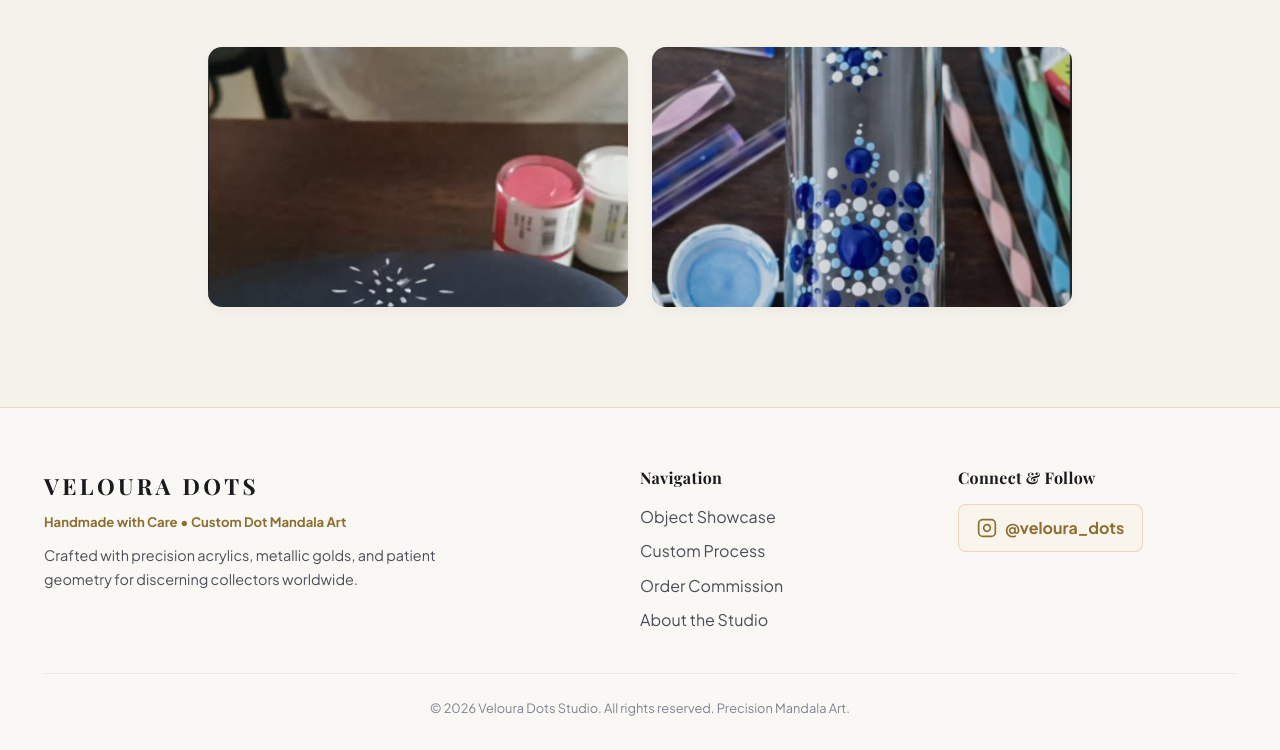
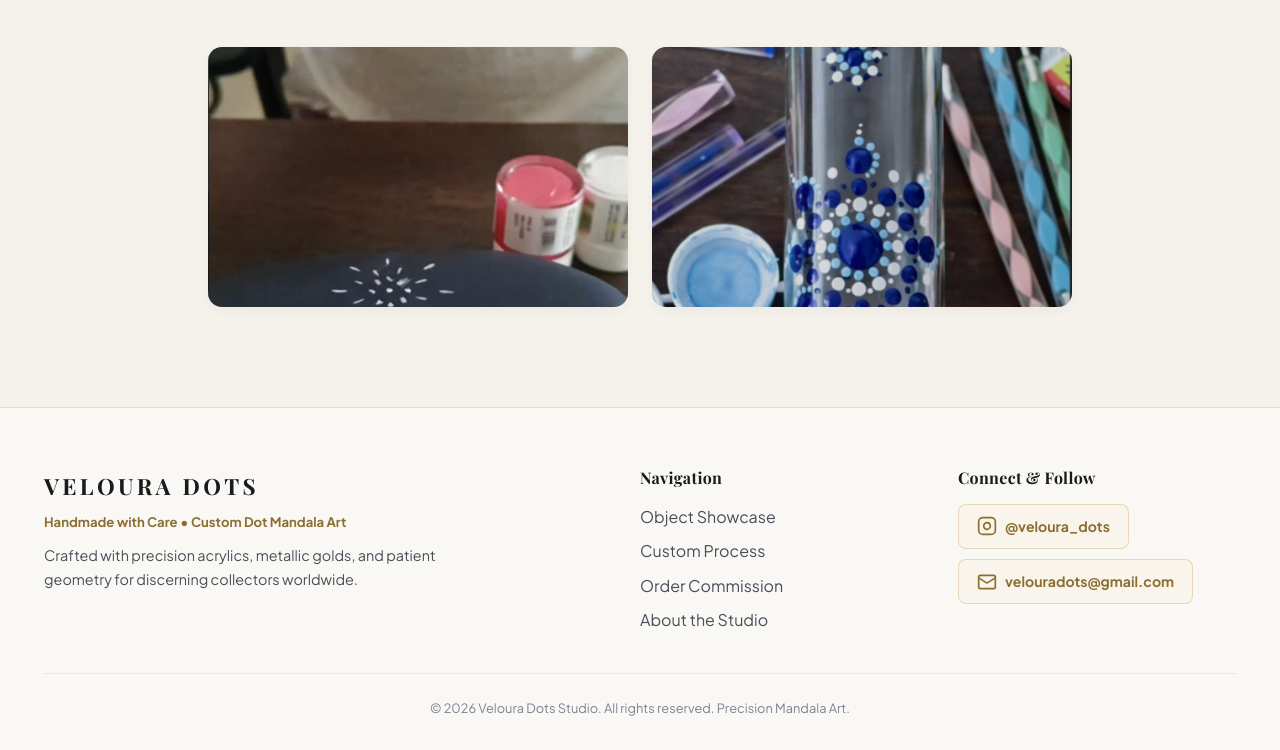
Before and after one commit to kfs-hub/veloura, a website: page index.html in a window 1280 px wide. Shown: the part 5022-5772 px from the top of the page. Drawn offline with nearby package versions, Linux system fonts and the light colour scheme; no server answers; a web font is replaced by a local one.

Commit message:
feat: add velouradots@gmail.com email link to Connect & Follow footer section

```diff
--- a/css/components.css
+++ b/css/components.css
@@ -1121,7 +1121,15 @@ textarea.form-control {
     color: var(--gold-dark);
 }
 
-.footer-ig-btn {
+.footer-social-links {
+    display: flex;
+    flex-direction: column;
+    gap: 10px;
+    align-items: flex-start;
+}
+
+.footer-ig-btn,
+.footer-email-btn {
     display: inline-flex;
     align-items: center;
     gap: 8px;
@@ -1131,9 +1139,13 @@ textarea.form-control {
     border-radius: var(--radius-sm);
     color: var(--gold-dark);
     font-weight: 700;
+    font-size: 0.88rem;
+    transition: all 0.2s ease;
+    text-decoration: none;
 }
 
-.footer-ig-btn:hover {
+.footer-ig-btn:hover,
+.footer-email-btn:hover {
     background: var(--gold-primary);
     color: #FFF;
 }
--- a/index.html
+++ b/index.html
@@ -633,6 +633,7 @@
 
                 <div class="footer-social">
                     <h4>Connect & Follow</h4>
+                    <div class="footer-social-links">
                         <a href="https://www.instagram.com/veloura_dots/" target="_blank" rel="noopener"
                             class="footer-ig-btn">
                             <svg width="20" height="20" viewBox="0 0 24 24" fill="none" stroke="currentColor"
@@ -643,6 +644,15 @@
                             </svg>
                             <span>@veloura_dots</span>
                         </a>
+                        <a href="mailto:velouradots@gmail.com" class="footer-email-btn">
+                            <svg width="20" height="20" viewBox="0 0 24 24" fill="none" stroke="currentColor"
+                                stroke-width="2" stroke-linecap="round" stroke-linejoin="round">
+                                <rect width="20" height="16" x="2" y="4" rx="2"></rect>
+                                <path d="m22 7-8.97 5.7a1.94 1.94 0 0 1-2.06 0L2 7"></path>
+                            </svg>
+                            <span>velouradots@gmail.com</span>
+                        </a>
+                    </div>
                 </div>
             </div>
 
```
Lines whose indentation alone changed are shown as unchanged.
